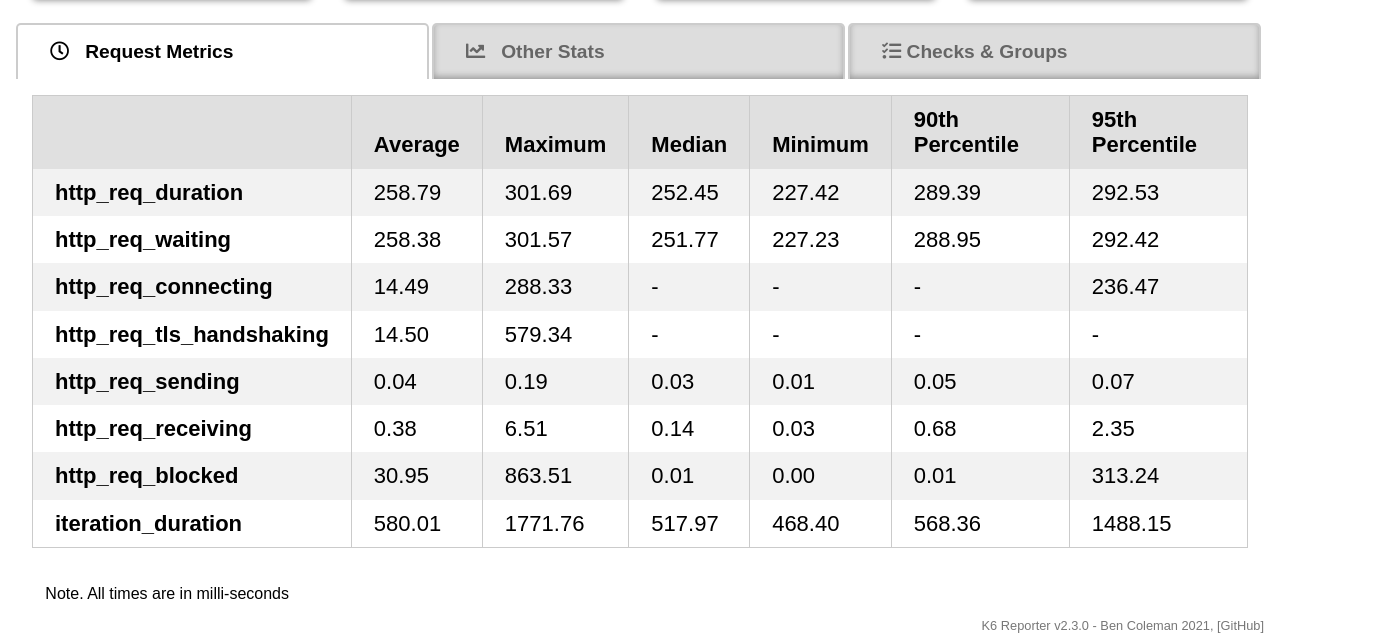
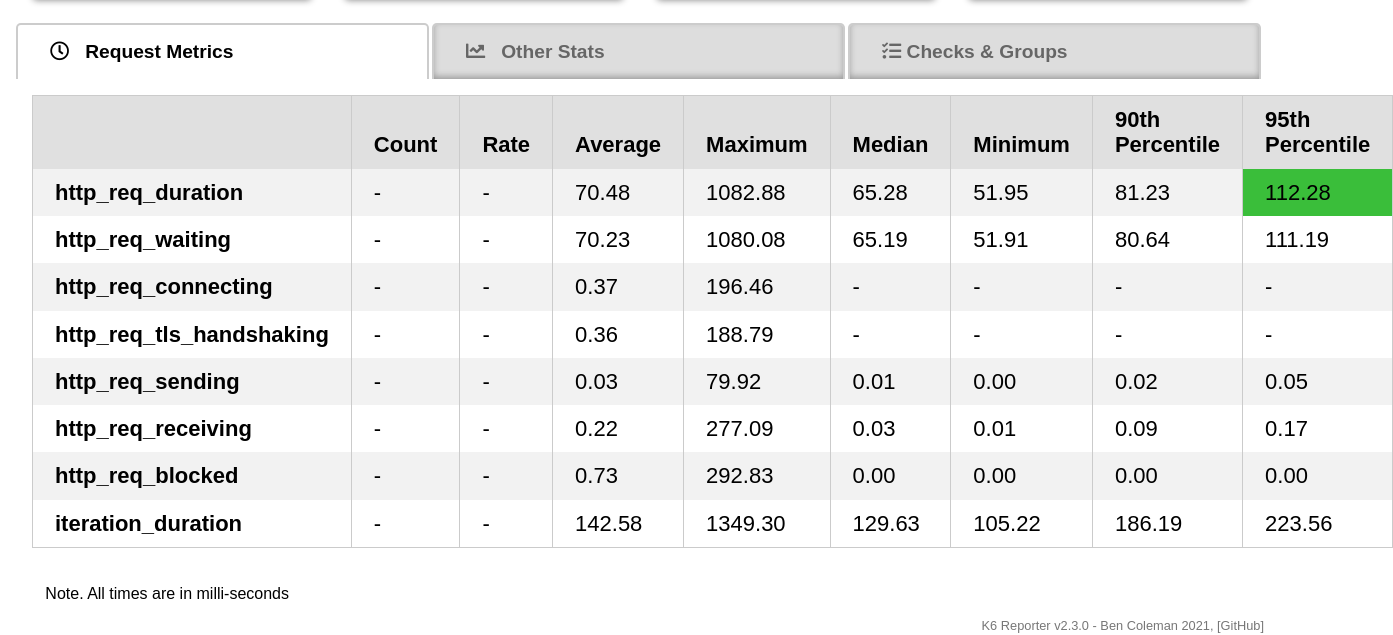
Before and after one commit to GustavoWiessenerC/performance-inteligente, a website: page performance-inteligente.html in a window 1280 px wide. Shown: the part 257-892 px from the top of the page, 1393 px wide, since content can reach past the window. Drawn offline with nearby package versions, Linux system fonts and the light colour scheme.

Commit message:
Inclusão de novos dados e métricas dos testes na documentação

```diff
--- a/performance-inteligente.html
+++ b/performance-inteligente.html
@@ -4,12 +4,12 @@
     <meta charset="UTF-8" />
     <link rel="stylesheet" href="https://unpkg.com/purecss@2.0.3/build/pure-min.css" crossorigin="anonymous">
 
-    <link rel="stylesheet" href="https://use.fontawesome.com/releases/v5.15.1/css/all.css" crossorigin="anonymous">
+    <link rel="stylesheet" href="https://use.fontawesome.com/releases/v5.15.2/css/all.css" crossorigin="anonymous">
 
     <link rel="shortcut icon" href="https://raw.githubusercontent.com/benc-uk/k6-reporter/main/assets/icon.png" type="image/png">
 
     <meta name="viewport" content="width=device-width, initial-scale=1.0" />
-    <title>K6 - Performance inteligente</title>
+    <title>K6 Load Test: 2024-10-25 16:55</title>
     <style>
       body {
         margin: 1rem;
@@ -138,14 +138,14 @@
   <body>
     <h1>
       <svg style="vertical-align:middle" width="50" height="45" viewBox="0 0 50 45" fill="none" class="footer-module--logo--_lkxx"><path d="M31.968 34.681a2.007 2.007 0 002.011-2.003c0-1.106-.9-2.003-2.011-2.003a2.007 2.007 0 00-2.012 2.003c0 1.106.9 2.003 2.012 2.003z" fill="#7D64FF"></path><path d="M39.575 0L27.154 16.883 16.729 9.31 0 45h50L39.575 0zM23.663 37.17l-2.97-4.072v4.072h-2.751V22.038l2.75 1.989v7.66l3.659-5.014 2.086 1.51-3.071 4.21 3.486 4.776h-3.189v.001zm8.305.17c-2.586 0-4.681-2.088-4.681-4.662 0-1.025.332-1.972.896-2.743l4.695-6.435 2.086 1.51-2.239 3.07a4.667 4.667 0 013.924 4.6c0 2.572-2.095 4.66-4.681 4.66z" fill="#7D64FF"></path></svg>
-      &nbsp; K6 Performance inteligente
+      &nbsp; K6 Load Test: 2024-10-25 16:55
     </h1>
 
     <div class="row">
       <div class="box">
         <i class="fas fa-globe icon"></i>
         <h4>Total Requests</h4>
-        <div class="bignum">354</div>
+        <div class="bignum">1306180</div>
         <div class="bignum"></div>
       </div>
 
@@ -178,6 +178,8 @@
             <thead>
               <tr>
                 <th></th>
+                <th>Count</th>
+                <th>Rate</th>
                 <th>Average</th>
                 <th>Maximum</th>
                 <th>Median</th>
@@ -192,27 +194,35 @@
                 <td><b>http_req_duration</b></td>
 
 
-                  <td class="">258.79</td>
+                  <td>-</td>
 
 
 
-                  <td class="">301.69</td>
+                  <td>-</td>
 
 
 
-                  <td class="">252.45</td>
+                  <td class="">70.48</td>
 
 
 
-                  <td class="">227.42</td>
+                  <td class="">1082.88</td>
 
 
 
-                  <td class="">289.39</td>
+                  <td class="">65.28</td>
 
 
 
-                  <td class="">292.53</td>
+                  <td class="">51.95</td>
+
+
+
+                  <td class="">81.23</td>
+
+
+
+                  <td class="good">112.28</td>
 
               </tr>
 
@@ -220,27 +230,35 @@
                 <td><b>http_req_waiting</b></td>
 
 
-                  <td class="">258.38</td>
+                  <td>-</td>
 
 
 
-                  <td class="">301.57</td>
+                  <td>-</td>
 
 
 
-                  <td class="">251.77</td>
+                  <td class="">70.23</td>
 
 
 
-                  <td class="">227.23</td>
+                  <td class="">1080.08</td>
 
 
 
-                  <td class="">288.95</td>
+                  <td class="">65.19</td>
 
 
 
-                  <td class="">292.42</td>
+                  <td class="">51.91</td>
+
+
+
+                  <td class="">80.64</td>
+
+
+
+                  <td class="">111.19</td>
 
               </tr>
 
@@ -248,11 +266,19 @@
                 <td><b>http_req_connecting</b></td>
 
 
-                  <td class="">14.49</td>
+                  <td>-</td>
 
 
 
-                  <td class="">288.33</td>
+                  <td>-</td>
+
+
+
+                  <td class="">0.37</td>
+
+
+
+                  <td class="">196.46</td>
 
 
 
@@ -268,7 +294,7 @@
 
 
 
-                  <td class="">236.47</td>
+                  <td>-</td>
 
               </tr>
 
@@ -276,11 +302,19 @@
                 <td><b>http_req_tls_handshaking</b></td>
 
 
-                  <td class="">14.50</td>
+                  <td>-</td>
 
 
 
-                  <td class="">579.34</td>
+                  <td>-</td>
+
+
+
+                  <td class="">0.36</td>
+
+
+
+                  <td class="">188.79</td>
 
 
 
@@ -304,11 +338,55 @@
                 <td><b>http_req_sending</b></td>
 
 
-                  <td class="">0.04</td>
+                  <td>-</td>
 
 
 
-                  <td class="">0.19</td>
+                  <td>-</td>
+
+
+
+                  <td class="">0.03</td>
+
+
+
+                  <td class="">79.92</td>
+
+
+
+                  <td class="">0.01</td>
+
+
+
+                  <td class="">0.00</td>
+
+
+
+                  <td class="">0.02</td>
+
+
+
+                  <td class="">0.05</td>
+
+              </tr>
+
+              <tr>
+                <td><b>http_req_receiving</b></td>
+
+
+                  <td>-</td>
+
+
+
+                  <td>-</td>
+
+
+
+                  <td class="">0.22</td>
+
+
+
+                  <td class="">277.09</td>
 
 
 
@@ -320,39 +398,11 @@
 
 
 
-                  <td class="">0.05</td>
+                  <td class="">0.09</td>
 
 
 
-                  <td class="">0.07</td>
-
-              </tr>
-
-              <tr>
-                <td><b>http_req_receiving</b></td>
-
-
-                  <td class="">0.38</td>
-
-
-
-                  <td class="">6.51</td>
-
-
-
-                  <td class="">0.14</td>
-
-
-
-                  <td class="">0.03</td>
-
-
-
-                  <td class="">0.68</td>
-
-
-
-                  <td class="">2.35</td>
+                  <td class="">0.17</td>
 
               </tr>
 
@@ -360,15 +410,19 @@
                 <td><b>http_req_blocked</b></td>
 
 
-                  <td class="">30.95</td>
+                  <td>-</td>
 
 
 
-                  <td class="">863.51</td>
+                  <td>-</td>
 
 
 
-                  <td class="">0.01</td>
+                  <td class="">0.73</td>
+
+
+
+                  <td class="">292.83</td>
 
 
 
@@ -376,11 +430,15 @@
 
 
 
-                  <td class="">0.01</td>
+                  <td class="">0.00</td>
 
 
 
-                  <td class="">313.24</td>
+                  <td class="">0.00</td>
+
+
+
+                  <td class="">0.00</td>
 
               </tr>
 
@@ -388,27 +446,35 @@
                 <td><b>iteration_duration</b></td>
 
 
-                  <td class="">580.01</td>
+                  <td>-</td>
 
 
 
-                  <td class="">1771.76</td>
+                  <td>-</td>
 
 
 
-                  <td class="">517.97</td>
+                  <td class="">142.58</td>
 
 
 
-                  <td class="">468.40</td>
+                  <td class="">1349.30</td>
 
 
 
-                  <td class="">568.36</td>
+                  <td class="">129.63</td>
 
 
 
-                  <td class="">1488.15</td>
+                  <td class="">105.22</td>
+
+
+
+                  <td class="">186.19</td>
+
+
+
+                  <td class="">223.56</td>
 
               </tr>
 
@@ -434,23 +500,25 @@
             <div class="box metricbox">
               <h4>Checks</h4>
               <i class="fas fa-eye icon"></i>
-              <div class="row"><div>Passed</div><div>354</div></div>
+              <div class="row"><div>Passed</div><div>1959270</div></div>
               <div class="row"><div>Failed</div><div>0</div></div>
             </div>
 
 
-          <div class="box metricbox">
-            <h4>Iterations</h4>
-            <i class="fas fa-redo icon"></i>
-            <div class="row"><div>Total</div><div>177</div></div>
-            <div class="row"><div>Rate</div><div>16.85/s</div></div>
-          </div>
+
+            <div class="box metricbox">
+              <h4>Iterations</h4>
+              <i class="fas fa-redo icon"></i>
+              <div class="row"><div>Total</div><div>653090</div></div>
+              <div class="row"><div>Rate</div><div>1813.18/s</div></div>
+            </div>
+
 
           <div class="box metricbox">
             <h4>Virtual Users</h4>
             <i class="fas fa-user icon"></i>
-            <div class="row"><div>Min</div><div>10</div></div>
-            <div class="row"><div>Max</div><div>10</div></div>
+            <div class="row"><div>Min</div><div>2</div></div>
+            <div class="row"><div>Max</div><div>499</div></div>
           </div>
         </div>
 
@@ -458,22 +526,22 @@
           <div class="box metricbox">
             <h4>Requests</h4>
             <i class="fas fa-globe icon"></i>
-            <div class="row"><div>Total</div><div>354</div></div>
-            <div class="row"><div>Rate</div><div>33.69/s</div></div>
+            <div class="row"><div>Total</div><div>1306180</div></div>
+            <div class="row"><div>Rate</div><div>3626.36/s</div></div>
           </div>
 
           <div class="box metricbox">
             <h4>Data Received</h4>
             <i class="fas fa-cloud-download-alt icon"></i>
-            <div class="row"><div>Total</div><div>2.12 MB</div></div>
-            <div class="row"><div>Rate</div><div>0.20 mB/s</div></div>
+            <div class="row"><div>Total</div><div>7773.82 MB</div></div>
+            <div class="row"><div>Rate</div><div>21.58 mB/s</div></div>
           </div>
 
           <div class="box metricbox">
             <h4>Data Sent</h4>
             <i class="fas fa-cloud-upload-alt icon"></i>
-            <div class="row"><div>Total</div><div>0.04 MB</div></div>
-            <div class="row"><div>Rate</div><div>0.00 mB/s</div></div>
+            <div class="row"><div>Total</div><div>135.04 MB</div></div>
+            <div class="row"><div>Rate</div><div>0.37 mB/s</div></div>
           </div>
         </div>
       </div>
@@ -496,11 +564,15 @@
           </thead>
 
             <tr class="checkDetails ">
-              <td width="50%">is status 200</td><td>177</td><td>0</td>
+              <td width="50%">is status 200</td><td>653090</td><td>0</td>
             </tr>
 
             <tr class="checkDetails ">
-              <td width="50%">body contains text match</td><td>177</td><td>0</td>
+              <td width="50%">body contains text match</td><td>653090</td><td>0</td>
+            </tr>
+
+            <tr class="checkDetails ">
+              <td width="50%">response time is less than 2 seconds</td><td>653090</td><td>0</td>
             </tr>
 
         </table>
```
Also changed, not shown: README.md, relatorio-anexo.png (added), report-1.PNG, report-2.PNG, report-3.PNG.
